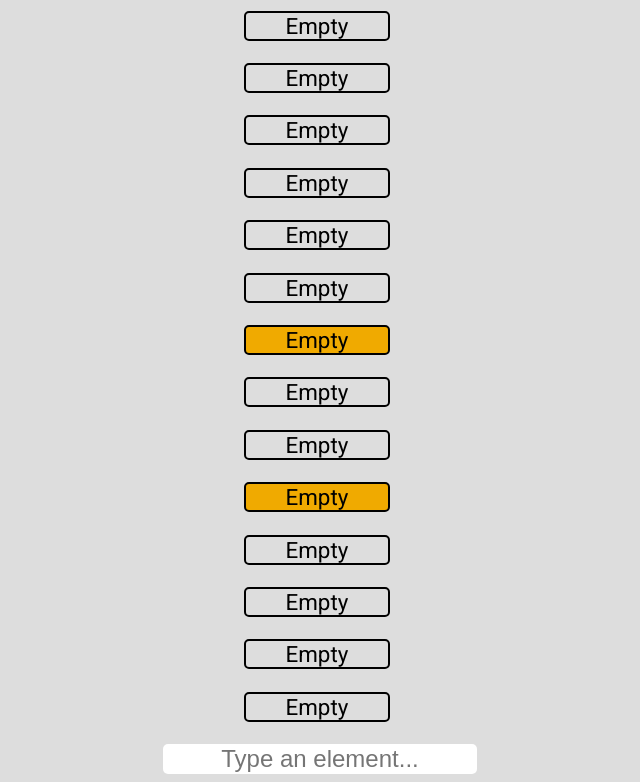
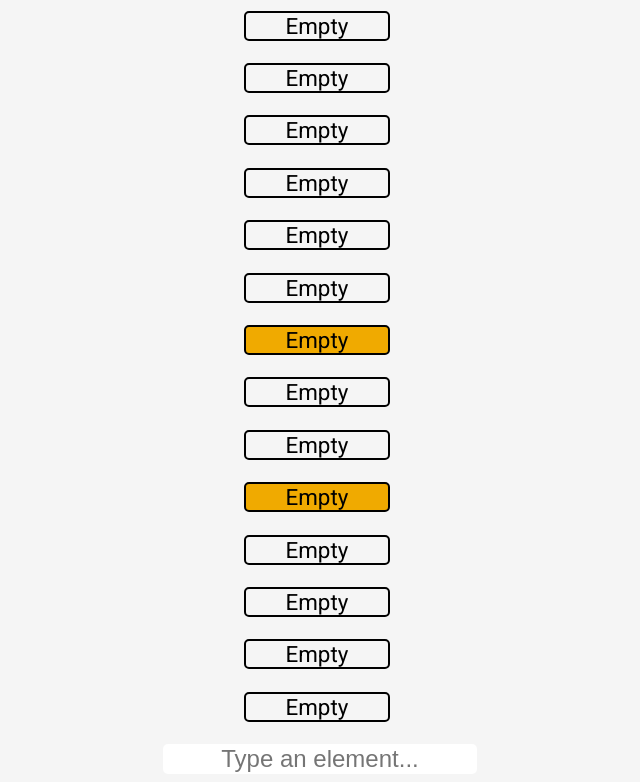
Before and after one commit to T05619/Reactivity-Series-Quiz, a plain HTML site: page index.html in a window 1280 px wide. Shown: the part 90-872 px from the top of the page, without its empty margins (320-960 px from the left). Drawn offline with Linux system fonts and the light colour scheme.

Commit message:
Updated background colour
Made background colour whiter

```diff
--- a/style.css
+++ b/style.css
@@ -1,7 +1,7 @@
 @import url('https://fonts.googleapis.com/css2?family=Roboto:ital,wght@0,100;0,300;0,400;0,500;0,700;0,900;1,100;1,300;1,400;1,500;1,700;1,900&display=swap');
 
 body {
-    background-color: rgb(221, 221, 221);
+    background-color: rgb(245, 245, 245);
 }
 
 .container {
```
